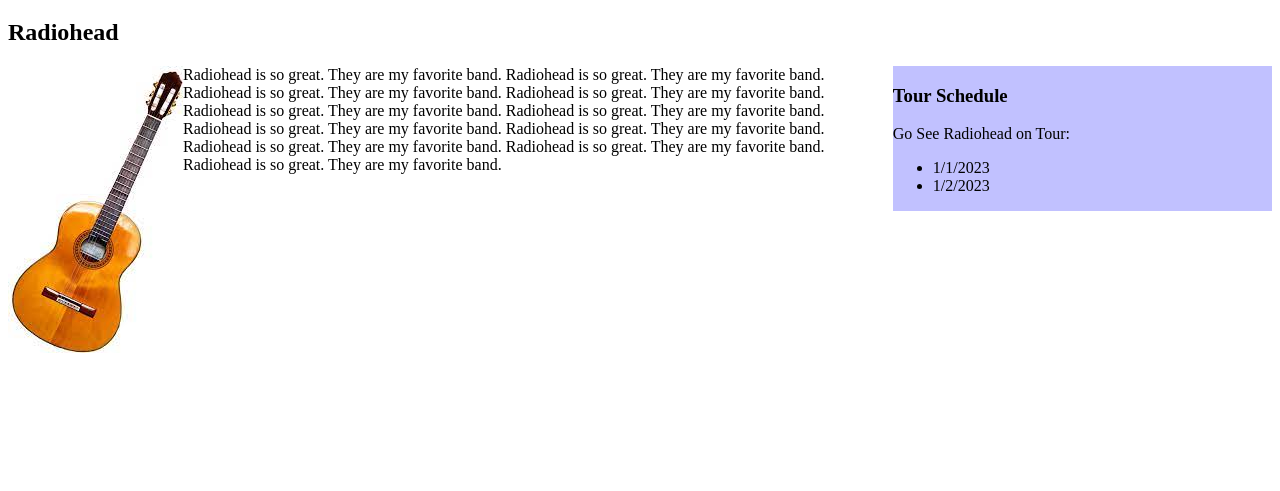
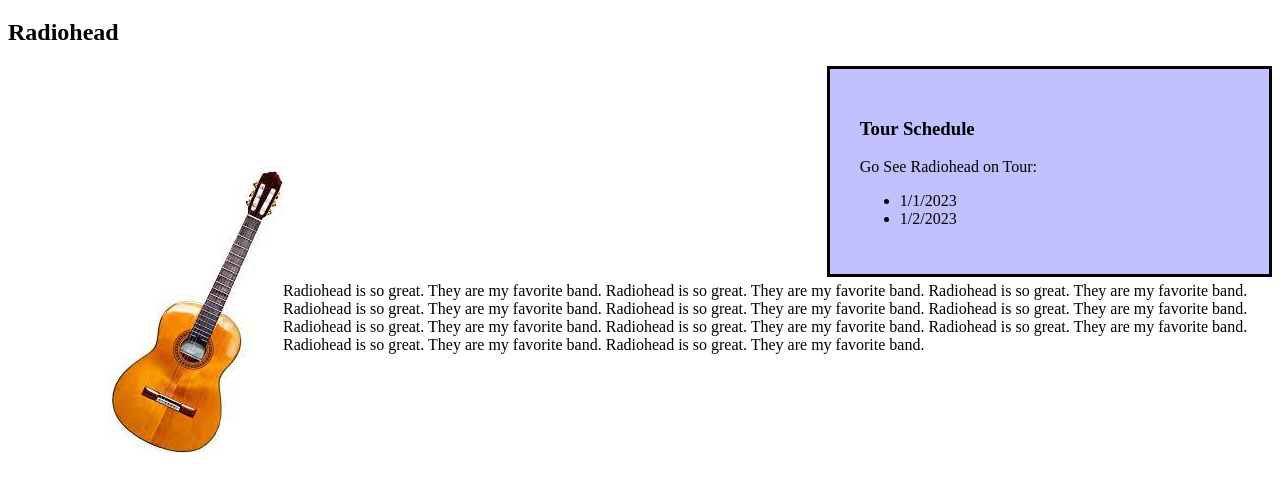
Before and after one commit to KaiKohlsdorf/My-favorite-band-purple, a plain HTML site: page index.html in a window 1280 px wide. Shown: the part 61-552 px from the top of the page. Drawn offline with Linux system fonts and the light colour scheme.

Commit message:
Added padding to image, added border, margin, and padding to sidebar.

```diff
--- a/css/styles.css
+++ b/css/styles.css
@@ -2,7 +2,16 @@
   width: 30%;
   float: right;
   background-color: rgb(193, 193, 255);
+  border: solid black;
+  border-width: 20 px;
+  padding: 30px;
+  margin-bottom; 10 px;
 }
+
 img {
   float: left;
 }
+
+.box1 {
+  padding: 100px;
+}
--- a/index.html
+++ b/index.html
@@ -7,6 +7,7 @@
 <body>
     <h1>My Favorite Band</h1>
     <h2>Radiohead</h2>
+
     <div class="sidebar">
       <h3>Tour Schedule</h3>
       <p>Go See Radiohead on Tour:</p>
@@ -16,7 +17,8 @@
      </ul>
     </div>
 
-    <img src="img/guitar.jpeg" alt="This is a guitar.">
+    <div class="box1">
+    <img src="img/guitar.jpeg" alt="This is a guitar."></div>
     <p>Radiohead is so great. They are my favorite band. Radiohead is so great. They are my favorite band. Radiohead is so great. They are my favorite band. Radiohead is so great. They are my favorite band. Radiohead is so great. They are my favorite band. Radiohead is so great. They are my favorite band. Radiohead is so great. They are my favorite band. Radiohead is so great. They are my favorite band. Radiohead is so great. They are my favorite band. Radiohead is so great. They are my favorite band. Radiohead is so great. They are my favorite band. </p>
 </body>
   </html>
```
